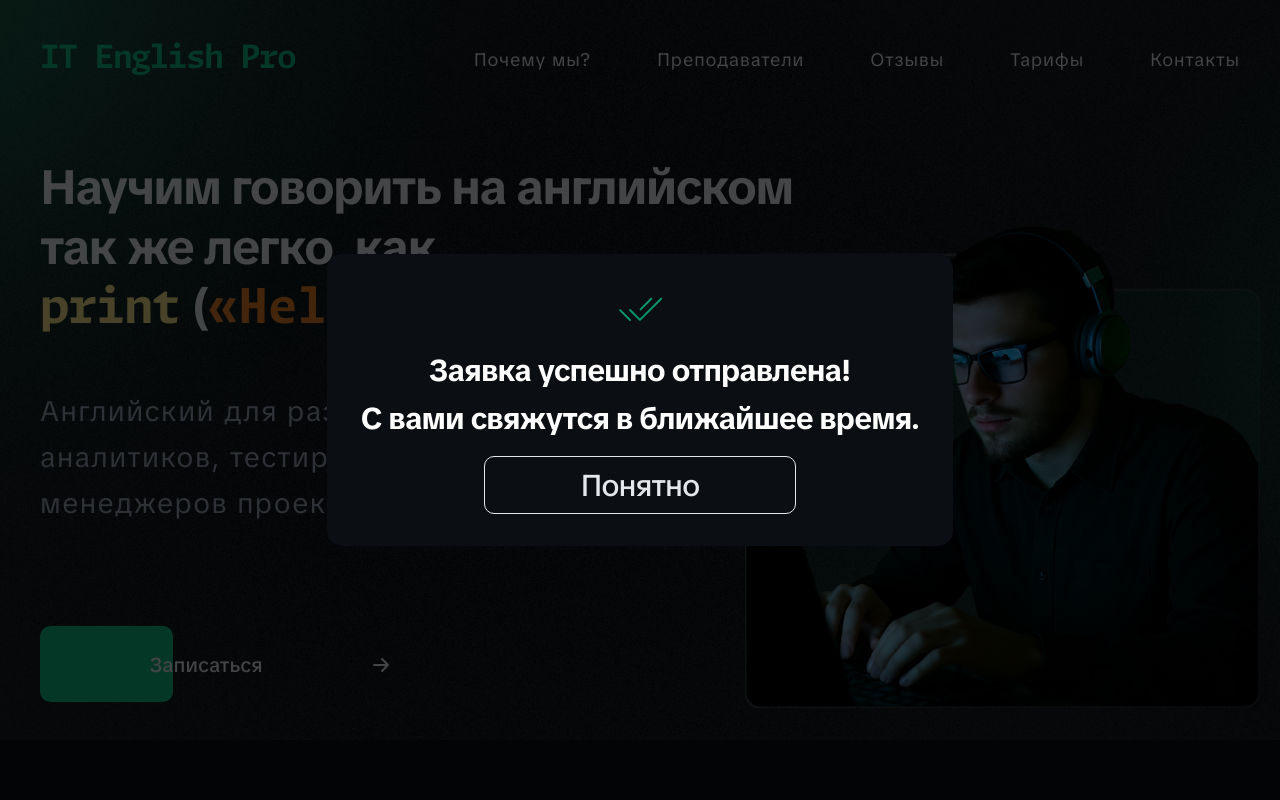
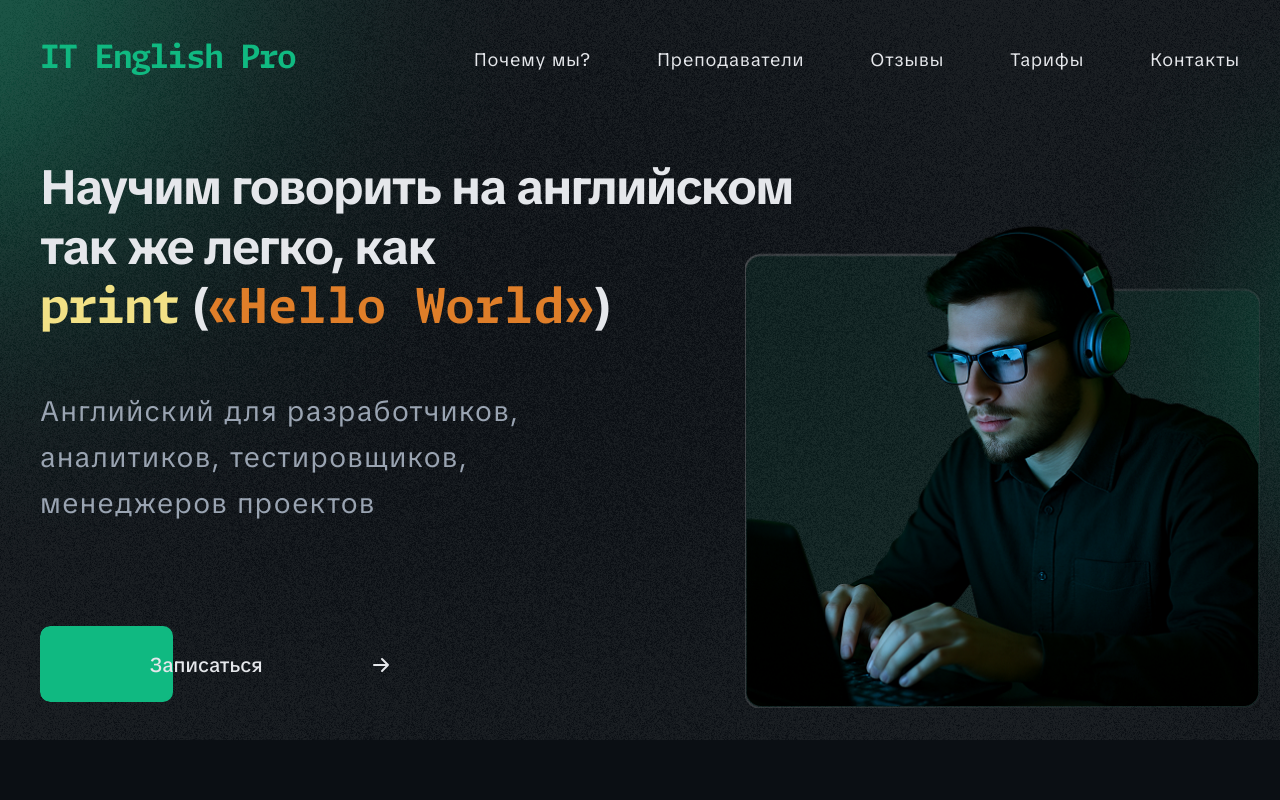
Before and after one commit to Myacorkol/English-scool, a plain HTML site: page index.html in a window 1280 px wide. Shown: the top 800 px of the page. Drawn offline with nearby package versions, Linux system fonts and the light colour scheme.

Commit message:
popup close

```diff
--- a/index.html
+++ b/index.html
@@ -856,7 +856,7 @@
     </div>
   </div>
 </footer>
-      <div class="popup open">
+      <div class="popup">
     <div class="popup__wrapper">
         <div class="popup__content">
             <img class="popup__icon" src="./img/svg/popup-arrows.svg" alt="popup__arrows">
```
